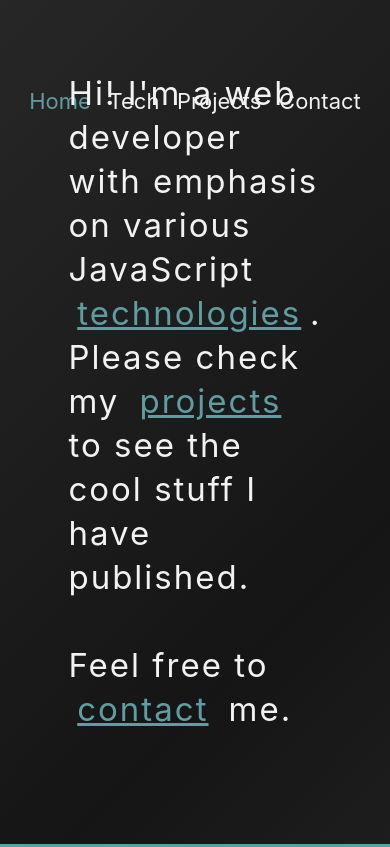
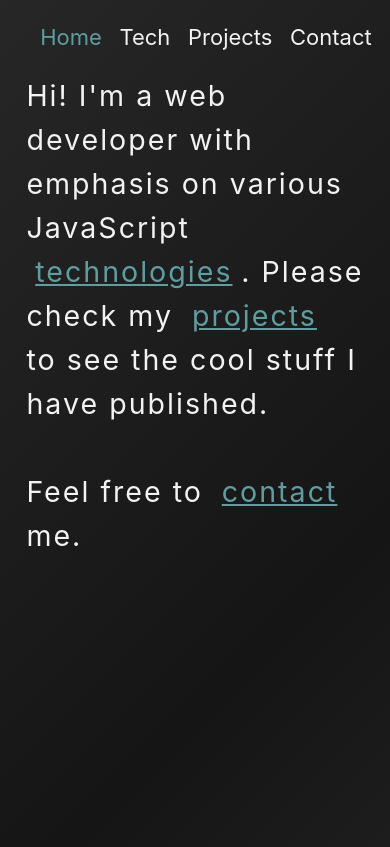
Before and after one commit to c00di/my-portfolio, a Next.js app: page / in a window 390 px wide. Built offline with nearby package versions, Linux system fonts and the light colour scheme; a web font is replaced by a local one.

Commit message:
Contact page finished.

```diff
--- a/styles/globals.css
+++ b/styles/globals.css
@@ -80,10 +80,24 @@ input,
 
 /* MOBILE */
 @media only screen and (max-width: 1015px) {
+  /* GENERAL */
+  .container {
+    width: 100%;
+    height: 100%;
+    padding: 0 0.6rem;
+  }
+
+  .main-layout {
+    width: 100vw;
+    height: 100%;
+    min-height: 99vh;
+    margin: 0;
+  }
+
   /* NAVBAR */
   .navbar {
-    margin: 0 !important;
     justify-content: center !important;
+    padding-top: 0.6rem !important;
   }
 
   .site-name {
@@ -96,9 +110,13 @@ input,
 
   /* INTRODUCTION */
   .introduction-container > h2 {
-    font-size: 1.5rem !important;
+    font-size: 1.3rem !important;
     letter-spacing: 2px !important;
     line-height: 2rem !important;
-    margin-top: 1rem !important;
+  }
+
+  /* CONTACT */
+  form {
+    width: 90vw !important;
   }
 }
```
Also changed, not shown: ui/views/Contact.view.tsx (+1 -8 lines).
